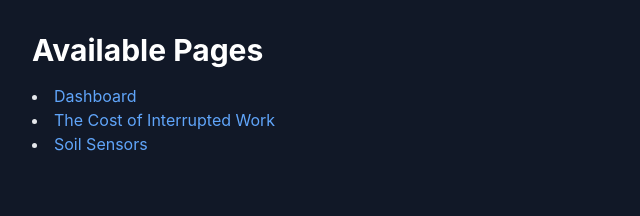
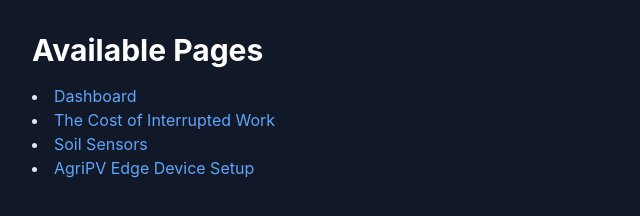
Before and after one commit to FourTweny/FourTweny.github.io, a plain HTML site: page index.html in a window 1280 px wide. Shown: the whole page, without its empty margins (0-640 px from the left). Drawn offline with nearby package versions, Linux system fonts and the light colour scheme.

Commit message:
Add link to AgriPV Edge Device Setup page

```diff
--- a/index.html
+++ b/index.html
@@ -15,6 +15,7 @@
             <li><a href="dashboard.html" class="text-blue-400 hover:underline">Dashboard</a></li>
             <li><a href="interrupted-work.html" class="text-blue-400 hover:underline">The Cost of Interrupted Work</a></li>
             <li><a href="soil_sensors.html" class="text-blue-400 hover:underline">Soil Sensors</a></li>
+            <li><a href="AgriPV_IoT_Guide.html" class="text-blue-400 hover:underline">AgriPV Edge Device Setup</a></li>
         </ul>
     </div>
 </body>
```
